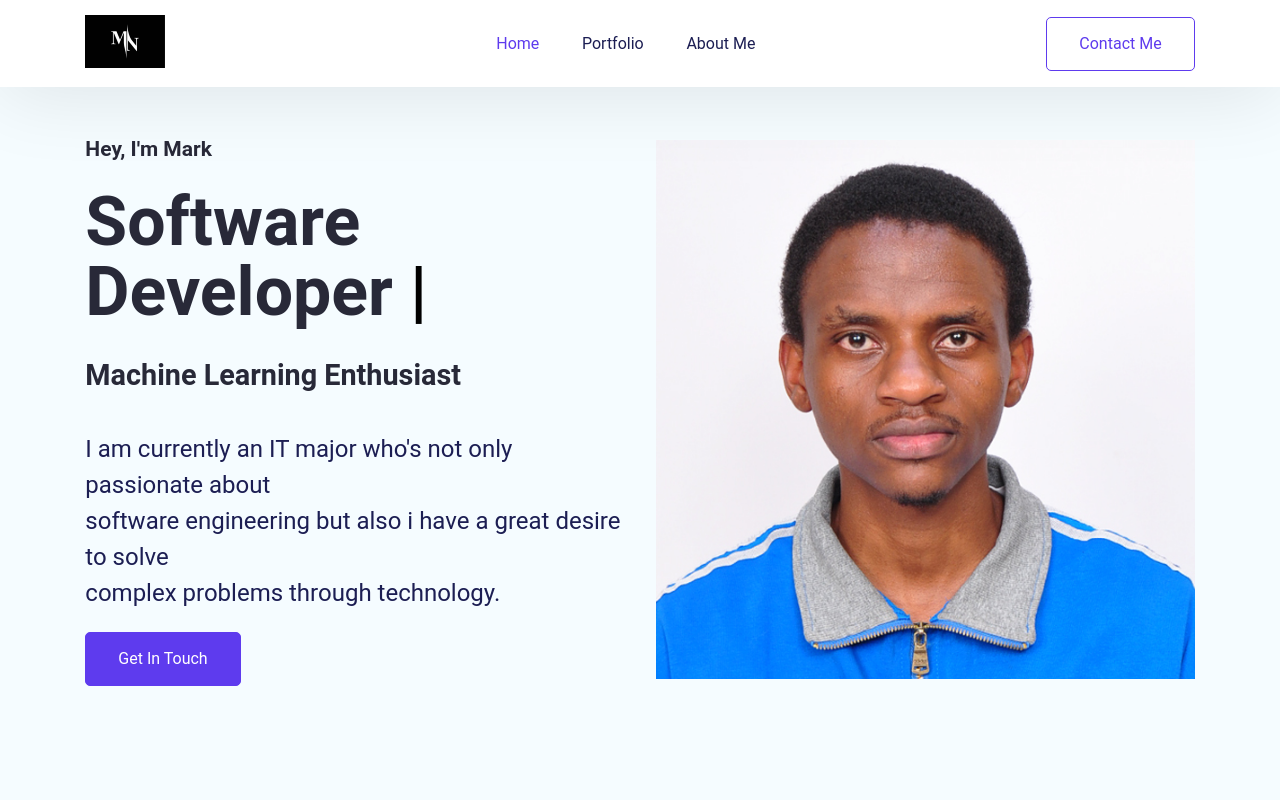
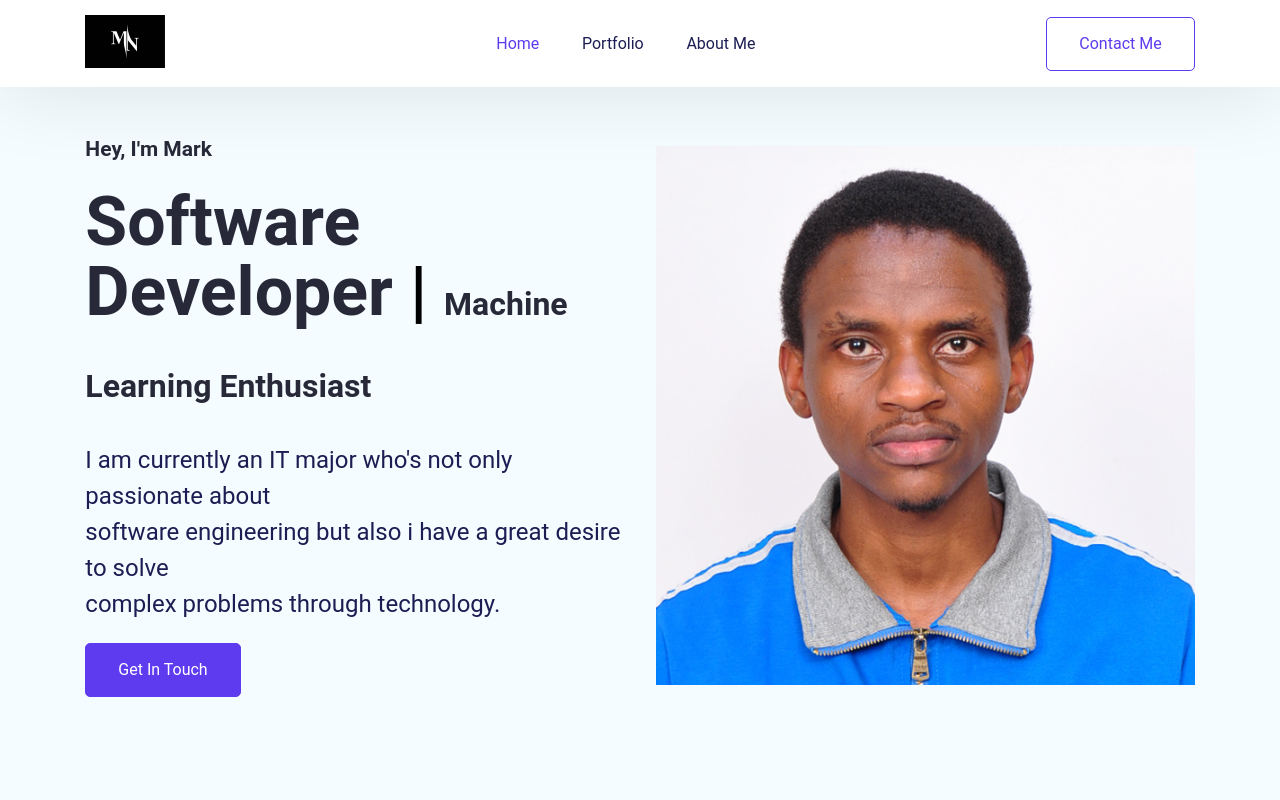
Before and after one commit to kmark-n/personal-portfolio-website, a React (Create React App) app: page / in a window 1280 px wide. Shown: the top 800 px of the page. Built offline with nearby package versions, Linux system fonts and the light colour scheme.

Commit message:
updated the hero section

```diff
--- a/src/Pages/Home/HeroSection.jsx
+++ b/src/Pages/Home/HeroSection.jsx
@@ -8,9 +8,8 @@ export default function HeroSection() {
             <span className="hero--section-title--color" style={{ fontsize: '2rem'}}>
               Software Developer
             </span>{" "}
-            <span style={{ color: '#000' }}>|</span>
-            <br />
-            <span style={{ fontSize: '1.8rem' }}>
+            <span style={{ color: '#000' }}>|</span>{" "}
+            <span style={{ fontSize: '2rem' }}>
               Machine Learning Enthusiast
             </span>
           </h1>
```
